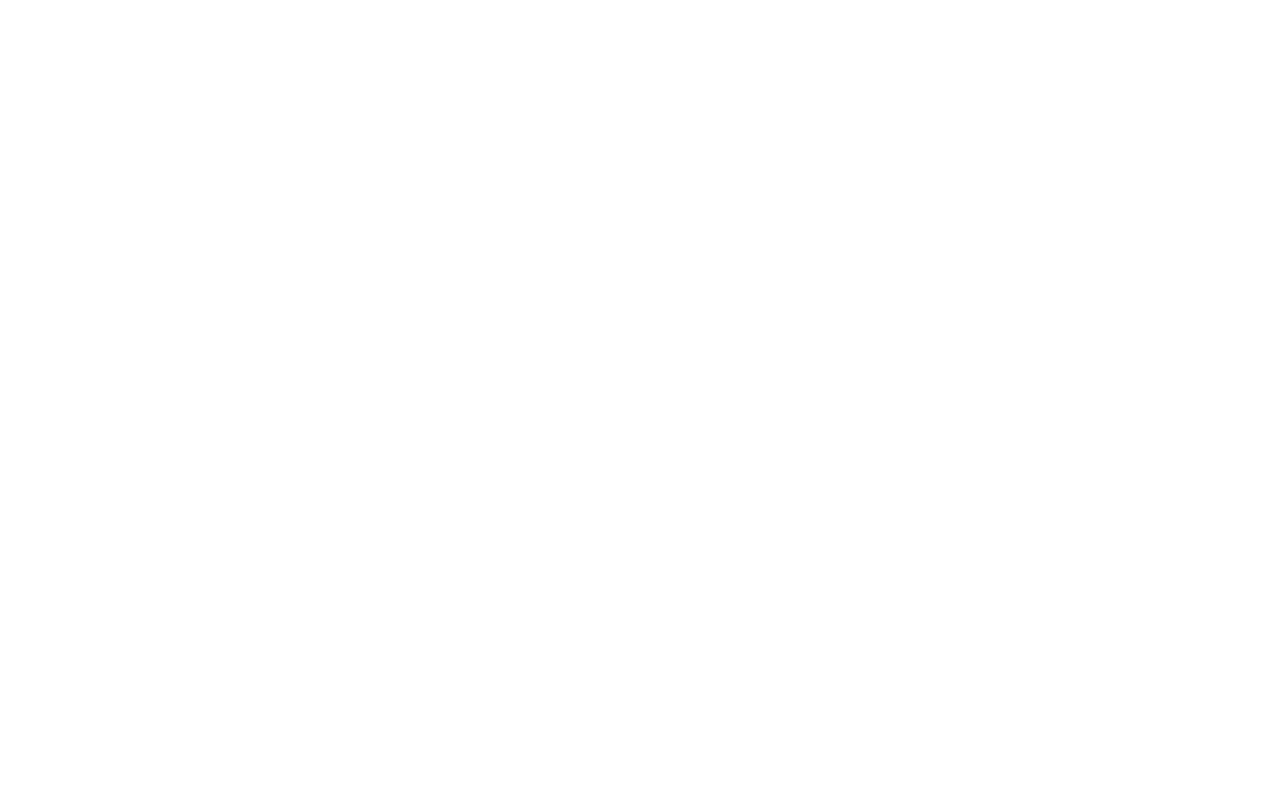
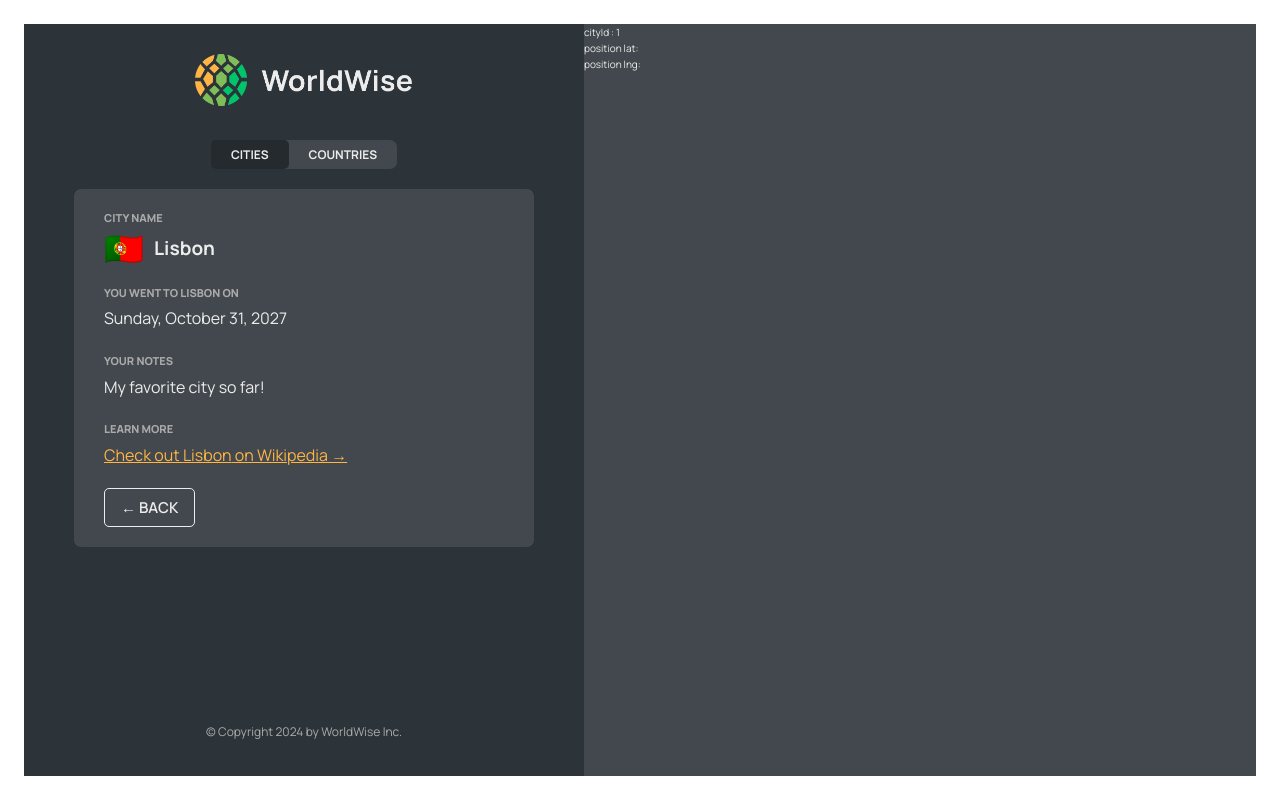
Before and after one commit to abdelaleemadel/WorldWise, a React (Vite) app: page /app/cities/1 in a window 1280 px wide. Before the commit this address had no page. Built offline with nearby package versions, Linux system fonts and the light colour scheme; data requests are answered from the project's data file.

Commit message:
Add city

```diff
--- a/src/App.jsx
+++ b/src/App.jsx
@@ -1,4 +1,4 @@
-import { BrowserRouter, Route, Routes } from "react-router-dom";
+import { BrowserRouter, Navigate, Route, Routes } from "react-router-dom";
 import Homepage from "./pages/Homepage";
 
 import Product from "./pages/Product";
@@ -8,6 +8,7 @@
 import CityList from "./components/CityList";
 import CountryList from "./components/CountryList";
 import Form from "./components/Form";
+import City from "./components/City";
 import { useEffect, useState } from "react";
 
 const BASE_URL = "http://localhost:9000";
@@ -43,13 +44,14 @@
         <Route path="pricing" element={<Pricing />} />
         <Route path="login" element={<Login />} />
         <Route path="app" element={<AppLayout />}>
+          <Route index element={<Navigate to="cities" replace />} />
           <Route
-            index
+            path="cities"
             element={<CityList cities={cities} isLoading={isLoading} />}
           />
           <Route
-            path="cities"
-            element={<CityList cities={cities} isLoading={isLoading} />}
+            path="cities/:cityId"
+            element={<City cities={cities} isLoading={isLoading} />}
           />
           <Route
             path="countries"
--- /dev/null
+++ b/src/components/Button.jsx
@@ -0,0 +1,14 @@
+import styles from "./Button.module.css";
+function Button({ children, type, onClick }) {
+  return (
+    <button
+      className={`${styles.btn} ${styles[type]}`}
+      type="button"
+      onClick={onClick}
+    >
+      {children}
+    </button>
+  );
+}
+
+export default Button;
--- a/src/components/City.jsx
+++ b/src/components/City.jsx
@@ -1,4 +1,6 @@
+import { useNavigate, useParams } from "react-router-dom";
 import styles from "./City.module.css";
+import Button from "./Button";
 
 const formatDate = (date) =>
   new Intl.DateTimeFormat("en", {
@@ -18,7 +20,9 @@
   };
 
   const { cityName, emoji, date, notes } = currentCity;
-
+  /*   const { cityId } = useParams();
+   */
+  const navigate = useNavigate();
   return (
     <div className={styles.city}>
       <div className={styles.row}>
@@ -51,9 +55,11 @@
         </a>
       </div>
 
-      {/*  <div>
-        <ButtonBack />
-      </div> */}
+      <div>
+        <Button type={"back"} onClick={() => navigate(-1)}>
+          &larr; Back
+        </Button>
+      </div>
     </div>
   );
 }
--- a/src/components/CityItem.jsx
+++ b/src/components/CityItem.jsx
@@ -1,3 +1,4 @@
+import { Link } from "react-router-dom";
 import styles from "./CityItem.module.css";
 const formatDate = (date) =>
   new Intl.DateTimeFormat("en", {
@@ -6,14 +7,19 @@
     year: "numeric",
   }).format(new Date(date));
 function CityItem({ city }) {
-  const { cityName, emoji, date } = city;
+  const { cityName, emoji, date, id, position } = city;
 
   return (
-    <li className={styles.cityItem}>
-      <span className={styles.emoji}>{emoji}</span>
-      <h3 className={styles.name}>{cityName}</h3>
-      <time className={styles.date}>({formatDate(date)})</time>
-      <button className={styles.deleteBtn}>&times;</button>
+    <li>
+      <Link
+        className={styles.cityItem}
+        to={`${id}?lat=${position.lat}&lng=${position.lng}`}
+      >
+        <span className={styles.emoji}>{emoji}</span>
+        <h3 className={styles.name}>{cityName}</h3>
+        <time className={styles.date}>({formatDate(date)})</time>
+        <button className={styles.deleteBtn}>&times;</button>
+      </Link>
     </li>
   );
 }
--- a/src/components/Map.jsx
+++ b/src/components/Map.jsx
@@ -1,7 +1,20 @@
+import { useParams, useSearchParams } from "react-router-dom";
 import styles from "./Map.module.css";
 
 function Map() {
-  return <div className={styles.mapContainer}>Map</div>;
+  const { cityId } = useParams();
+  const [searchQuery, setSearchQuery] = useSearchParams();
+
+  const lat = searchQuery.get("lat");
+  const lng = searchQuery.get("lng");
+
+  return (
+    <div className={styles.mapContainer}>
+      <p>cityId : {cityId}</p>
+      <p>position lat: {lat}</p>
+      <p>position lng: {lng}</p>
+    </div>
+  );
 }
 
 export default Map;
```
